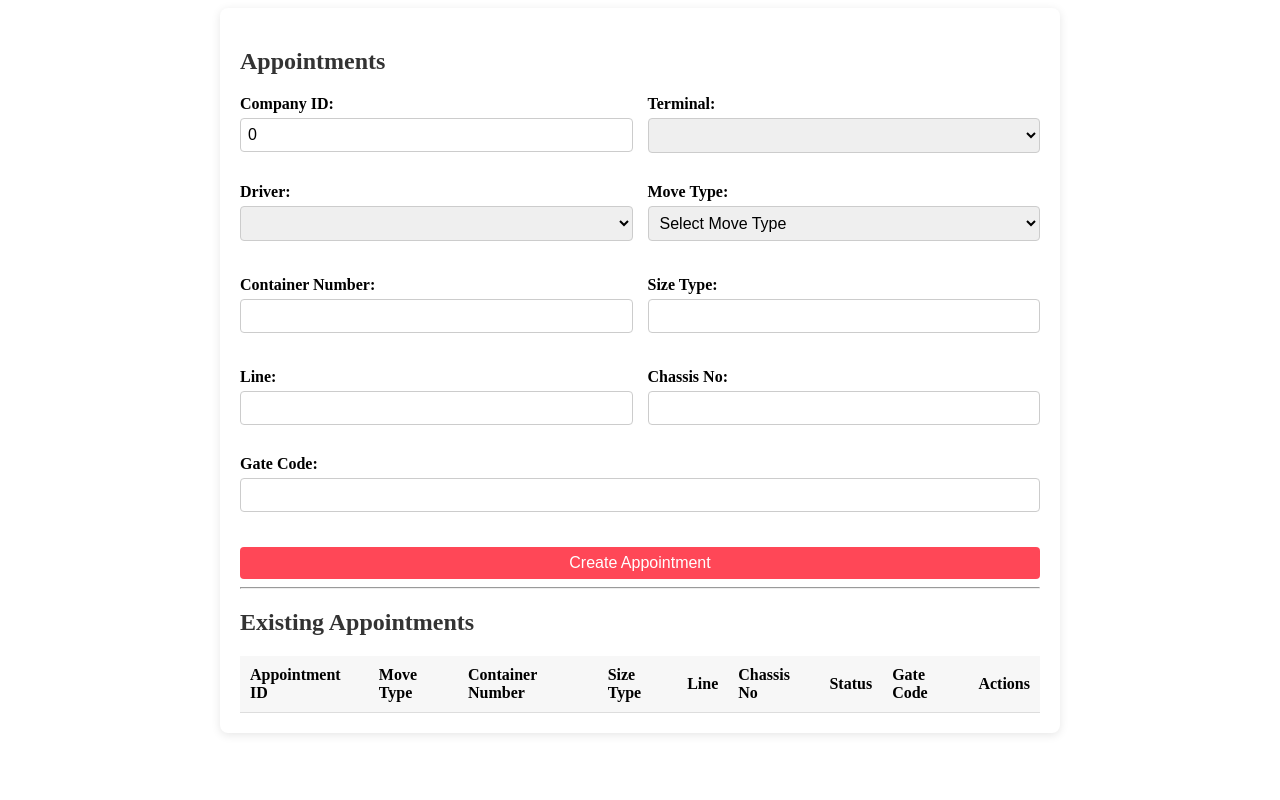
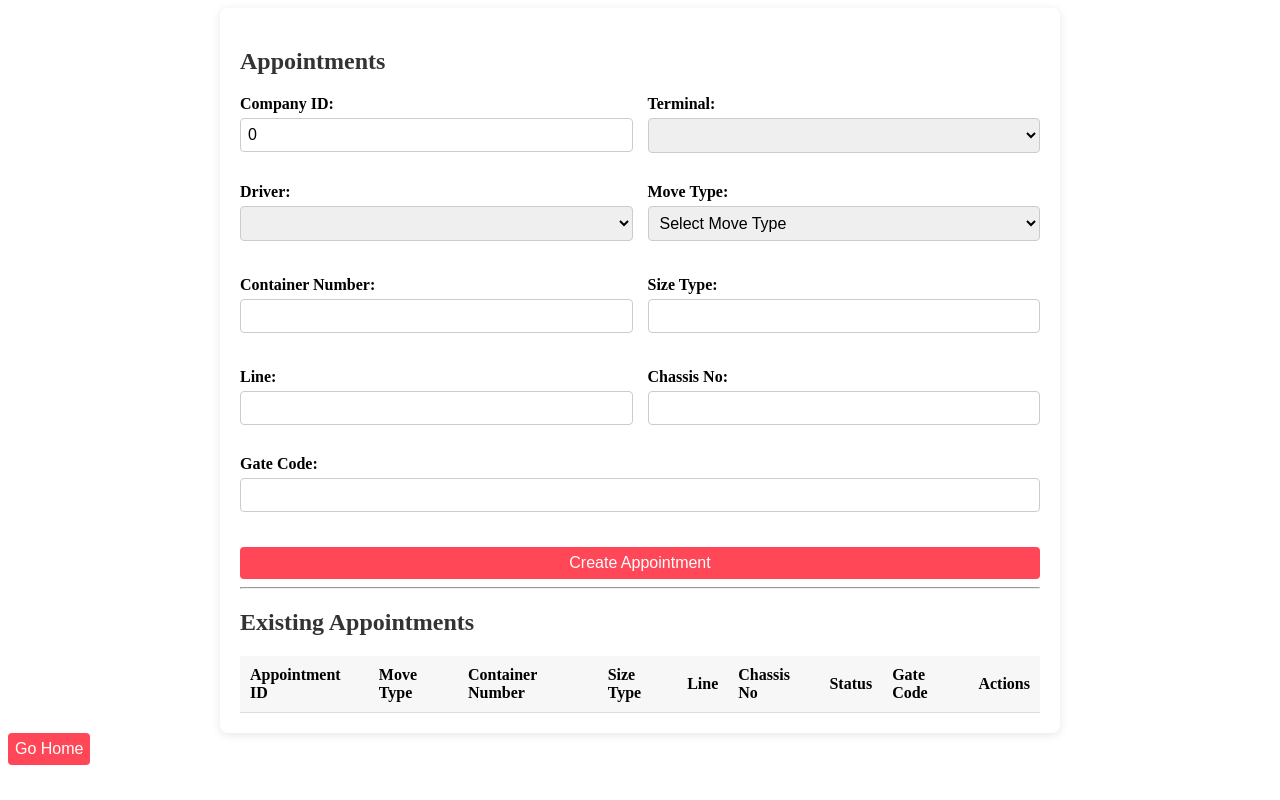
Before and after one commit to venkatalakshmimandalapu/advent_appointment_bookingclient, an Angular app: page /appointments/create in a window 1280 px wide. Built offline with nearby package versions, Linux system fonts and the light colour scheme.

Commit message:
redirection

```diff
--- a/src/app/components/appointment_component/appointment.component.html
+++ b/src/app/components/appointment_component/appointment.component.html
@@ -102,4 +102,9 @@
     </table>
 
     <div *ngIf="errorMessage" class="error-message">{{ errorMessage }}</div>
+
+
+
 </div>
+
+<button (click)="goHome()" class="button">Go Home</button>
--- a/src/app/components/appointment_component/appointment.component.ts
+++ b/src/app/components/appointment_component/appointment.component.ts
@@ -1,19 +1,24 @@
-import { Component, Inject, OnInit, PLATFORM_ID } from '@angular/core';
+import { Component, Inject, NgModule, OnInit, PLATFORM_ID } from '@angular/core';
 import { AppointmentService } from '../../../services/appointment.service';
 import { Appointment } from '../../../models/Appointment';
 import { CommonModule, isPlatformBrowser } from '@angular/common';
 import { FormsModule, ReactiveFormsModule } from '@angular/forms';
 import { StorageService } from '../../../services/storage.service';
 import { TerminalService } from '../../../services/terminal.service';
+import {  RouterModule, RouterLink } from '@angular/router';
+
+import { Router } from '@angular/router';
+
 
 @Component({
   selector: 'app-appointment',
   templateUrl: './appointment.component.html',
   standalone: true,
-  imports: [CommonModule, FormsModule, ReactiveFormsModule],
+  imports: [CommonModule, FormsModule, ReactiveFormsModule, RouterModule, RouterLink],
   styleUrls: ['./appointment.component.css']
 })
 export class AppointmentComponent implements OnInit {
+  [x: string]: any;
   appointments: Appointment[] = [];
 
   // Initialize appointment without trCompanyId
@@ -44,6 +49,7 @@ export class AppointmentComponent implements OnInit {
     private appointmentService: AppointmentService,
     private storageService: StorageService,
     private terminalService: TerminalService,
+    private router: Router,
     @Inject(PLATFORM_ID) private platformId: Object
   ) {}
 
@@ -178,4 +184,8 @@ export class AppointmentComponent implements OnInit {
       }
     );
   }
+  goHome(): void {
+    this['router'].navigate(['/dashboard']);
+  }
+
 }
--- a/src/app/components/dashboard_component/dashboard.component.html
+++ b/src/app/components/dashboard_component/dashboard.component.html
@@ -8,6 +8,7 @@
           <button (click)="createAppointment()" *ngIf="userType === 'TruckingCompany'" class="nav-button">Create Appointment</button>
           <button (click)="viewAppointments()" *ngIf="userType === 'TruckingCompany'" class="nav-button">View Appointments</button>
           <button (click)="ViewAppointmentsTerminal()" *ngIf="userType === 'Terminal'" class="nav-button">View Appointments</button>
+          <button (click)="logout()" class="nav-link">Logout</button>
       </div>
   </div>
 </nav>
--- a/src/app/components/dashboard_component/dashboard.component.ts
+++ b/src/app/components/dashboard_component/dashboard.component.ts
@@ -4,6 +4,7 @@ import { isPlatformBrowser } from '@angular/common';
 import { RouterOutlet, Router, RouterLink } from '@angular/router';
 import { HttpClientModule } from '@angular/common/http';
 import { ReactiveFormsModule } from '@angular/forms';
+import { StorageService } from '../../../services/storage.service';
 
 @Component({
     selector: 'app-dashboard',
@@ -13,11 +14,13 @@ import { ReactiveFormsModule } from '@angular/forms';
     imports: [CommonModule, RouterOutlet, HttpClientModule, ReactiveFormsModule, RouterLink]
 })
 export class DashboardComponent implements OnInit {
+    [x: string]: any;
     user: any;
     userType!: string;
 
     constructor(
         @Inject(PLATFORM_ID) private platformId: Object,
+        private storageService: StorageService,
         private router: Router
     ) {}
 
@@ -61,4 +64,11 @@ export class DashboardComponent implements OnInit {
         this.router.navigate(['terminal/appointments'])
     }
 
+    logout(): void {
+        this.router.navigate(['/login']); // Redirect to login page
+         // this.storageService.logout(); // Clear user data
+        // this.storageService.logout(); // Clear user data
+        this.storageService.removeItem('authToken',)
+        this.storageService.removeItem('user')
 }
+}
--- a/src/app/components/driver_component/driver-detail.component.ts
+++ b/src/app/components/driver_component/driver-detail.component.ts
@@ -52,4 +52,5 @@ export class DriverDetailComponent implements OnInit {
   navigateBack(): void {
     this.router.navigate(['/dashboard/drivers']);
   }
+
 }
--- a/src/app/components/driver_component/driver.component.html
+++ b/src/app/components/driver_component/driver.component.html
@@ -44,3 +44,4 @@
     </form>
   </div>
 </div>
+<button (click)="goHome() ">GoHome</button>
--- a/src/app/components/driver_component/driver.component.ts
+++ b/src/app/components/driver_component/driver.component.ts
@@ -149,4 +149,8 @@ export class DriverComponent implements OnInit {
   private handleError(action: string, error: any): void {
     console.error(`Error ${action}:`, error);
   }
+
+  goHome(): void {
+    this.router.navigate(['/dashboard']);
+  }
 }
--- a/src/app/components/view-appointment_component/view_appointment.component.html
+++ b/src/app/components/view-appointment_component/view_appointment.component.html
@@ -41,3 +41,5 @@
         </tbody>
     </table>
 </div>
+
+<button (click)="goHome()" class="button">Go Home</button>
--- a/src/app/components/view-appointment_component/view_appointment.component.ts
+++ b/src/app/components/view-appointment_component/view_appointment.component.ts
@@ -79,4 +79,8 @@ export class ViewAppointmentComponent implements OnInit {
           }
         );
       }
+
+      goHome(): void {
+        this['router'].navigate(['/dashboard']);
+      }
     }
```
Also changed, not shown: src/app/app.routes.ts (+7 -1 lines), src/app/components/driver_component/driver-detail.component.html (line endings or trailing spaces).
